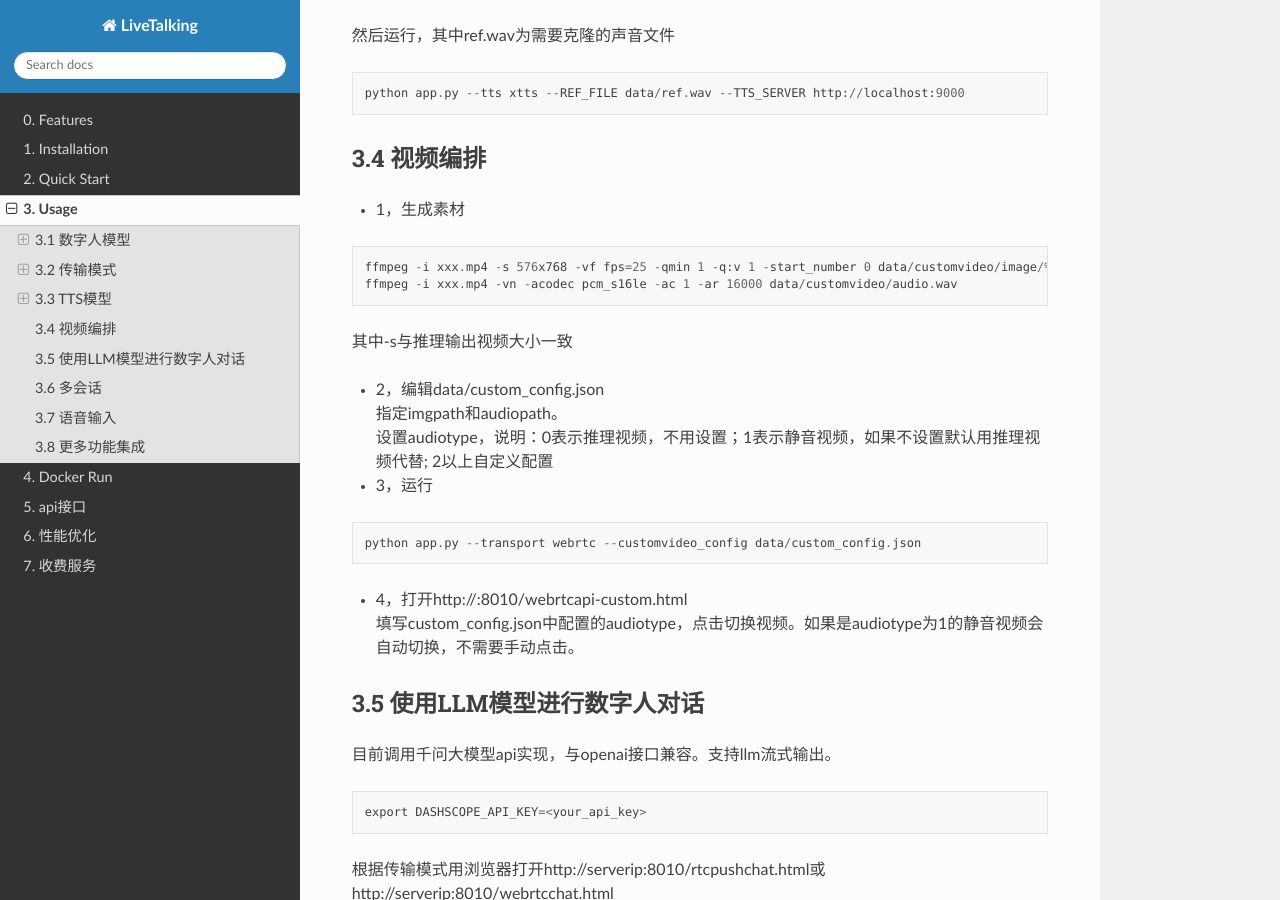
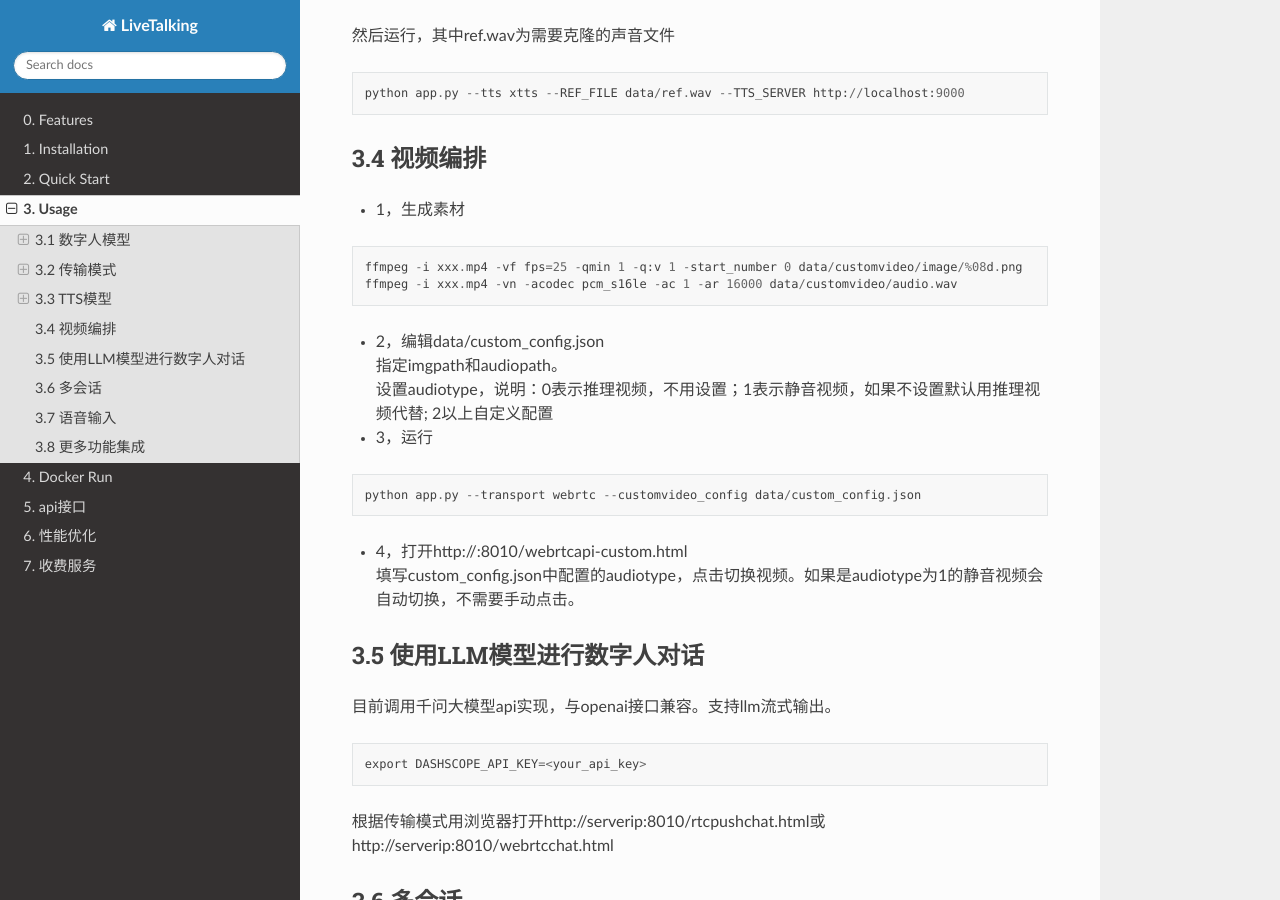
Before and after one commit to lipku/livetalking-doc, a Sphinx documentation site: the page built from docs/source/usage.md, in a window 1280 px wide and 900 px high, scrolled down 5935 px. Built offline with Sphinx 7.4.7 and the Read the Docs theme 3.1.0, drawn with Linux system fonts in a browser that asks for light colours.

Commit message:
update doc

````diff
--- a/docs/source/usage.md
+++ b/docs/source/usage.md
@@ -216,10 +216,9 @@ python app.py --tts xtts --REF_FILE data/ref.wav --TTS_SERVER http://localhost:9
 ### 3.4 视频编排
 - 1，生成素材
 ```
-ffmpeg -i xxx.mp4 -s 576x768 -vf fps=25 -qmin 1 -q:v 1 -start_number 0 data/customvideo/image/%08d.png
+ffmpeg -i xxx.mp4 -vf fps=25 -qmin 1 -q:v 1 -start_number 0 data/customvideo/image/%08d.png
 ffmpeg -i xxx.mp4 -vn -acodec pcm_s16le -ac 1 -ar 16000 data/customvideo/audio.wav
 ```
-其中-s与推理输出视频大小一致
 - 2，编辑data/custom_config.json
 指定imgpath和audiopath。
 设置audiotype，说明：0表示推理视频，不用设置；1表示静音视频，如果不设置默认用推理视频代替; 2以上自定义配置
````
